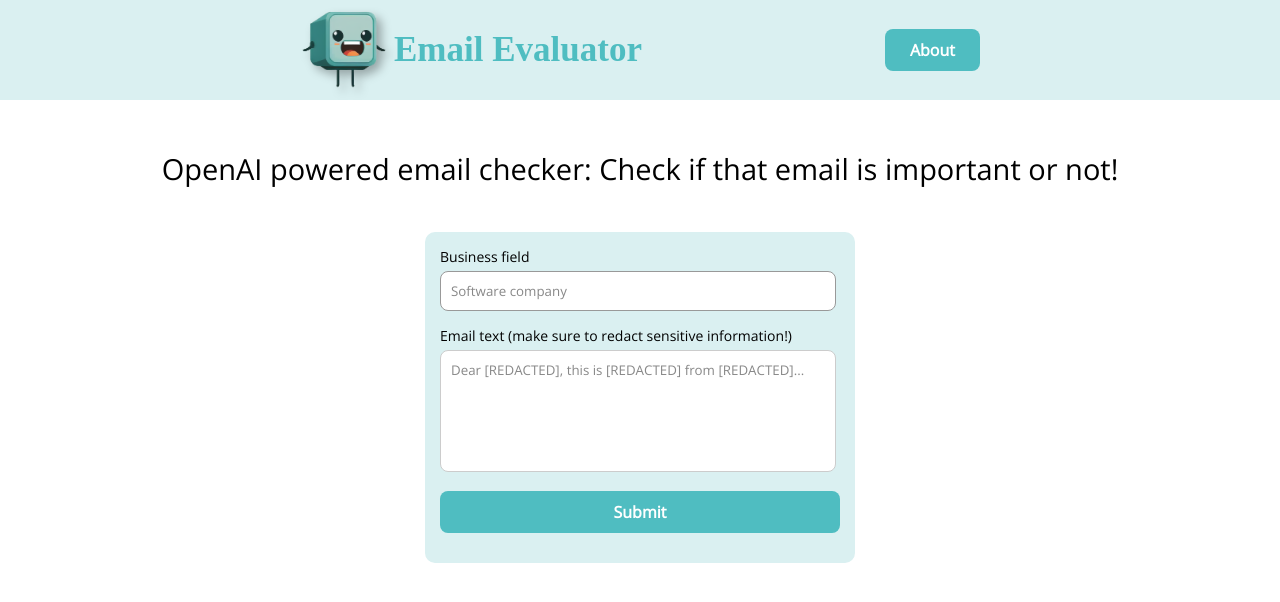
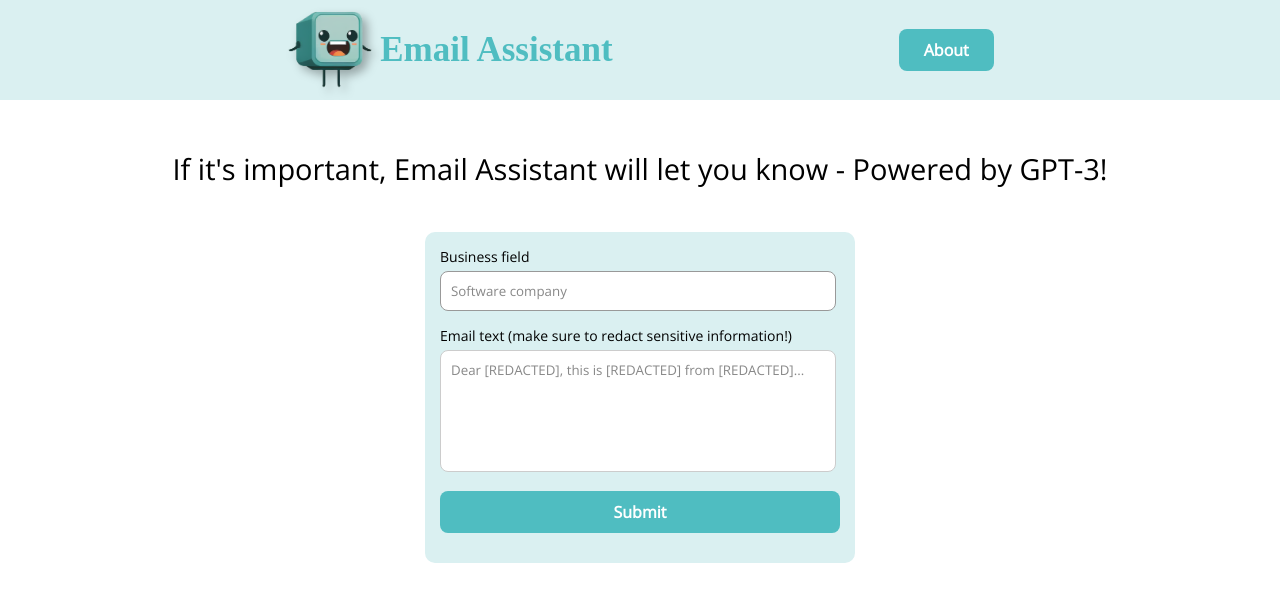
Before and after one commit to CarlosFastLab/CarlosFastLab.github.io, a website: page index.html in a window 1280 px wide. Drawn offline with nearby package versions, Linux system fonts and the light colour scheme; a web font is replaced by a local one.

Commit message:
:lipstick: Text and style changes

```diff
--- a/index.html
+++ b/index.html
@@ -13,7 +13,7 @@
   <header class="nav-bar">
     <div class="logo">
       <img class="mascot" src="./assets/mascot.png" alt="a happy 90s computer screen mascot">
-      <h3>Email Evaluator</h3>
+      <h3>Email Assistant</h3>
     </div>
     <div class="links">
       <a class="about-btn" href="./about.html">About</a>
@@ -21,7 +21,7 @@
   </header>
 
   <main>
-    <h2>OpenAI powered email checker: Check if that email is important or not!</h2>
+    <h2>If it's important, Email Assistant will let you know - Powered by GPT-3!</h2>
 
     <div class="container">
       <form id="contact">
@@ -40,34 +40,6 @@
     </div>
 
     <div class="response-cards" id="response-cards">
-      <!-- <div class="card">
-        <div class="card-header">
-          <h4>❗ Important ❗</h4>
-        </div>
-        <div class="card-body">
-          <p>Lorem ipsum dolor sit amet, consectetur adipiscing elit. Sed sagittis neque sed turpis mollis, vel rutrum lectus lobortis. Nulla nec tempus magna. Sed egestas, nibh at elementum viverra, diam eros luctus sem, ac eleifend neque eros sed dui. Integer non rhoncus eros. Integer vel ex lobortis, gravida quam sed, dignissim elit. Praesent dui lectus, congue sed nibh at, dapibus sodales est. Ut sit amet odio egestas, maximus erat sed, bibendum magna. Nunc eu sapien nec odio consequat sodales nec eu nulla. Nam vestibulum, libero vitae suscipit malesuada, erat quam tincidunt risus, eget dignissim enim nunc ut tortor. Quisque ut neque aliquet, tempus est vitae, condimentum nunc. Integer pellentesque vulputate quam vel porta. Ut cursus nec nisi efficitur sollicitudin. Nulla sed odio tempus erat condimentum varius ut ac sapien. Suspendisse vestibulum venenatis hendrerit. Ut sed suscipit quam.
-
-            Maecenas sit amet luctus est. Aliquam eget venenatis turpis. Integer in facilisis elit. Pellentesque eget neque ante. Morbi lobortis aliquet ligula. Proin est ante, consequat et justo ac, volutpat rutrum diam. Curabitur ante ligula, eleifend et ipsum id, vehicula imperdiet ex. Aenean mattis felis nec tellus pretium, vel ultricies nibh ultrices. Proin nec sem sem. Maecenas pharetra augue at lobortis molestie. Mauris id eleifend dolor.</p>
-        </div>
-      </div>
-
-      <div class="card">
-        <div class="card-header">
-          <h4>❗ Important ❗</h4>
-        </div>
-        <div class="card-body">
-          <p>Lorem ipsum dolor sit amet, consectetur adipiscing elit. Donec dignissim massa eu arcu mollis, in egestas metus vehicula. Cras sit amet finibus lectus. Donec elementum nisi id nisi cursus, eget semper erat viverra. Nunc condimentum ut felis et tristique.</p>
-        </div>
-      </div>
-
-      <div class="card">
-        <div class="card-header">
-          <h4>❗ Important ❗</h4>
-        </div>
-        <div class="card-body">
-          <p>Lorem ipsum dolor sit amet, consectetur adipiscing elit. Donec dignissim massa eu arcu mollis, in egestas metus vehicula. Cras sit amet finibus lectus. Donec elementum nisi id nisi cursus, eget semper erat viverra. Nunc condimentum ut felis et tristique.</p>
-        </div>
-      </div> -->
     </div>
   </main>
 
--- a/styles/index.css
+++ b/styles/index.css
@@ -5,10 +5,10 @@
 
 .nav-bar {
   display: flex;
-  justify-content: space-between;
+  justify-content: space-evenly;
   align-items: center;
   background-color: #daf0f1;
-  padding: 0 300px 0 300px;
+  /* padding: 0 100px 0 100px; */
   margin: 0 auto;
 }
 
```
